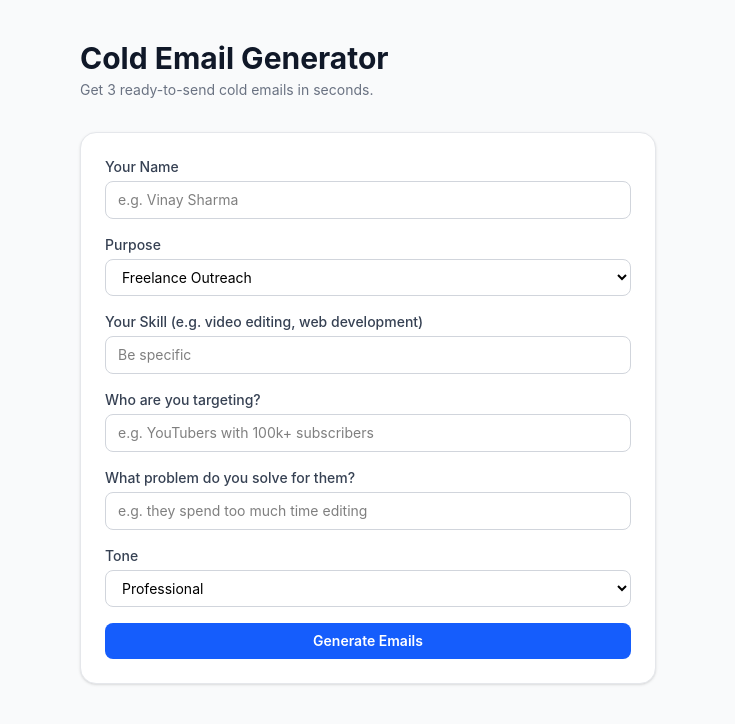
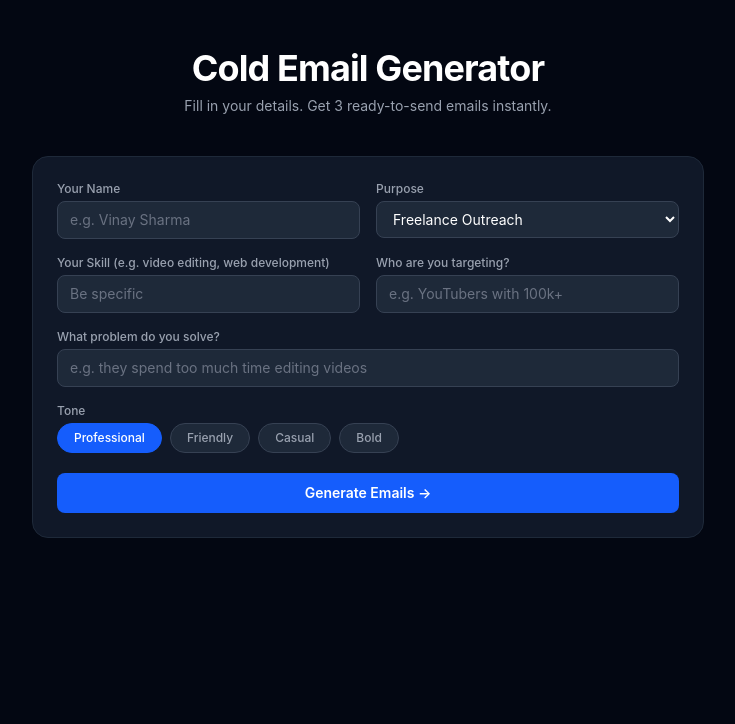
Before and after one commit to Vinay0825/cold-email-generator, a React app in the folder frontend/: page / in a window 1280 px wide. Shown: the top 724 px of the page, without its empty margins (272-1007 px from the left). Built offline with nearby package versions, Linux system fonts and the light colour scheme; the HTML template or start-up script is replaced by a standard one.

Commit message:
redesign - dark theme, 3 column cards, copy all

```diff
--- a/frontend/src/App.jsx
+++ b/frontend/src/App.jsx
@@ -20,32 +20,55 @@ const tones = ["Professional", "Friendly", "Casual", "Bold"];
 
 function parseEmails(text) {
   const blocks = text.split(/\*\*Template \d+[^*]*\*\*/g).filter(Boolean);
-  const titles = [...text.matchAll(/\*\*Template \d+[^*]*\*\*/g)].map(m => m[0].replace(/\*\*/g, ""));
+  const titles = [...text.matchAll(/\*\*Template \d+[^*]*\*\*/g)].map(
+    (m) => m[0].replace(/\*\*/g, "")
+  );
   return blocks.map((body, i) => ({
     title: titles[i] || `Email ${i + 1}`,
     body: body.trim(),
   }));
 }
 
-function EmailCard({ title, body }) {
+function EmailCard({ title, body, index }) {
   const [copied, setCopied] = useState(false);
+  const colors = [
+    "from-blue-50 to-white border-blue-100",
+    "from-purple-50 to-white border-purple-100",
+    "from-emerald-50 to-white border-emerald-100",
+  ];
+  const badgeColors = [
+    "bg-blue-100 text-blue-700",
+    "bg-purple-100 text-purple-700",
+    "bg-emerald-100 text-emerald-700",
+  ];
+  const copyBtnColors = [
+    "text-blue-600 hover:text-blue-800",
+    "text-purple-600 hover:text-purple-800",
+    "text-emerald-600 hover:text-emerald-800",
+  ];
+
   const handleCopy = () => {
     navigator.clipboard.writeText(body);
     setCopied(true);
     setTimeout(() => setCopied(false), 2000);
   };
+
   return (
-    <div className="bg-white border border-gray-200 rounded-xl p-5 shadow-sm">
-      <div className="flex justify-between items-center mb-3">
-        <h3 className="text-sm font-semibold text-gray-700">{title}</h3>
-        <button
-          onClick={handleCopy}
-          className="text-xs text-blue-600 hover:underline"
-        >
-          {copied ? "Copied!" : "Copy"}
+    <div className={`flex flex-col bg-gradient-to-b ${colors[index]} border rounded-2xl p-5 shadow-sm h-full`}>
+      <div className="flex justify-between items-start mb-3">
+        <span className={`text-xs font-semibold px-2 py-1 rounded-full ${badgeColors[index]}`}>
+          {index === 0 ? "Direct" : index === 1 ? "Personalized" : "Problem-Solve"}
+        </span>
+        <button onClick={handleCopy} className={`text-xs font-medium ${copyBtnColors[index]} transition`}>
+          {copied ? "✓ Copied" : "Copy"}
         </button>
       </div>
-      <pre className="text-sm text-gray-600 whitespace-pre-wrap leading-relaxed">{body}</pre>
+      <h3 className="text-xs font-semibold text-gray-500 mb-2 uppercase tracking-wide">
+        {title}
+      </h3>
+      <pre className="text-sm text-gray-700 whitespace-pre-wrap leading-relaxed flex-1">
+        {body}
+      </pre>
     </div>
   );
 }
@@ -62,6 +85,7 @@ function App() {
   const [emails, setEmails] = useState([]);
   const [loading, setLoading] = useState(false);
   const [error, setError] = useState("");
+  const [copiedAll, setCopiedAll] = useState(false);
 
   const handleChange = (e) => {
     setForm({ ...form, [e.target.name]: e.target.value });
@@ -89,83 +113,111 @@ function App() {
     setLoading(false);
   };
 
+  const handleCopyAll = () => {
+    const all = emails.map((e, i) => `--- Email ${i + 1} ---\n${e.body}`).join("\n\n");
+    navigator.clipboard.writeText(all);
+    setCopiedAll(true);
+    setTimeout(() => setCopiedAll(false), 2000);
+  };
+
   return (
-    <div className="min-h-screen bg-gray-50 px-4 py-10">
-      <div className="max-w-xl mx-auto">
-        <div className="mb-8">
-          <h1 className="text-3xl font-bold text-gray-900">Cold Email Generator</h1>
-          <p className="text-sm text-gray-500 mt-1">Get 3 ready-to-send cold emails in seconds.</p>
+    <div className="min-h-screen bg-gray-950 text-white px-4 py-12">
+      <div className="max-w-6xl mx-auto">
+
+        {/* Header */}
+        <div className="text-center mb-10">
+          <h1 className="text-4xl font-bold tracking-tight">Cold Email Generator</h1>
+          <p className="text-gray-400 mt-2 text-sm">Fill in your details. Get 3 ready-to-send emails instantly.</p>
         </div>
 
-        <div className="bg-white rounded-2xl shadow-sm border border-gray-200 p-6 space-y-4 mb-6">
+        {/* Form */}
+        <div className="bg-gray-900 border border-gray-800 rounded-2xl p-6 max-w-2xl mx-auto mb-10">
+          <div className="grid grid-cols-1 sm:grid-cols-2 gap-4">
             <div>
-            <label className="block text-sm font-medium text-gray-700 mb-1">Your Name</label>
+              <label className="block text-xs font-medium text-gray-400 mb-1">Your Name</label>
               <input name="name" placeholder="e.g. Vinay Sharma" onChange={handleChange}
-              className="w-full border border-gray-300 rounded-lg px-3 py-2 text-sm focus:outline-none focus:ring-2 focus:ring-blue-500" />
+                className="w-full bg-gray-800 border border-gray-700 rounded-lg px-3 py-2 text-sm text-white placeholder-gray-500 focus:outline-none focus:ring-2 focus:ring-blue-500" />
             </div>
 
             <div>
-            <label className="block text-sm font-medium text-gray-700 mb-1">Purpose</label>
+              <label className="block text-xs font-medium text-gray-400 mb-1">Purpose</label>
               <select name="purpose" onChange={handleChange}
-              className="w-full border border-gray-300 rounded-lg px-3 py-2 text-sm focus:outline-none focus:ring-2 focus:ring-blue-500">
+                className="w-full bg-gray-800 border border-gray-700 rounded-lg px-3 py-2 text-sm text-white focus:outline-none focus:ring-2 focus:ring-blue-500">
                 {purposes.map(p => <option key={p}>{p}</option>)}
               </select>
             </div>
 
             <div>
-            <label className="block text-sm font-medium text-gray-700 mb-1">{offerLabels[form.purpose]}</label>
+              <label className="block text-xs font-medium text-gray-400 mb-1">{offerLabels[form.purpose]}</label>
               <input name="offer" placeholder="Be specific" onChange={handleChange}
-              className="w-full border border-gray-300 rounded-lg px-3 py-2 text-sm focus:outline-none focus:ring-2 focus:ring-blue-500" />
+                className="w-full bg-gray-800 border border-gray-700 rounded-lg px-3 py-2 text-sm text-white placeholder-gray-500 focus:outline-none focus:ring-2 focus:ring-blue-500" />
             </div>
 
             <div>
-            <label className="block text-sm font-medium text-gray-700 mb-1">Who are you targeting?</label>
-            <input name="target" placeholder="e.g. YouTubers with 100k+ subscribers" onChange={handleChange}
-              className="w-full border border-gray-300 rounded-lg px-3 py-2 text-sm focus:outline-none focus:ring-2 focus:ring-blue-500" />
+              <label className="block text-xs font-medium text-gray-400 mb-1">Who are you targeting?</label>
+              <input name="target" placeholder="e.g. YouTubers with 100k+" onChange={handleChange}
+                className="w-full bg-gray-800 border border-gray-700 rounded-lg px-3 py-2 text-sm text-white placeholder-gray-500 focus:outline-none focus:ring-2 focus:ring-blue-500" />
             </div>
 
-          <div>
-            <label className="block text-sm font-medium text-gray-700 mb-1">What problem do you solve for them?</label>
-            <input name="painPoint" placeholder="e.g. they spend too much time editing" onChange={handleChange}
-              className="w-full border border-gray-300 rounded-lg px-3 py-2 text-sm focus:outline-none focus:ring-2 focus:ring-blue-500" />
+            <div className="sm:col-span-2">
+              <label className="block text-xs font-medium text-gray-400 mb-1">What problem do you solve?</label>
+              <input name="painPoint" placeholder="e.g. they spend too much time editing videos" onChange={handleChange}
+                className="w-full bg-gray-800 border border-gray-700 rounded-lg px-3 py-2 text-sm text-white placeholder-gray-500 focus:outline-none focus:ring-2 focus:ring-blue-500" />
             </div>
 
-          <div>
-            <label className="block text-sm font-medium text-gray-700 mb-1">Tone</label>
-            <select name="tone" onChange={handleChange}
-              className="w-full border border-gray-300 rounded-lg px-3 py-2 text-sm focus:outline-none focus:ring-2 focus:ring-blue-500">
-              {tones.map(t => <option key={t}>{t}</option>)}
-            </select>
+            <div className="sm:col-span-2">
+              <label className="block text-xs font-medium text-gray-400 mb-1">Tone</label>
+              <div className="flex gap-2 flex-wrap">
+                {tones.map(t => (
+                  <button key={t} onClick={() => setForm({ ...form, tone: t })}
+                    className={`px-4 py-1.5 rounded-full text-xs font-medium border transition ${form.tone === t ? "bg-blue-600 border-blue-600 text-white" : "bg-gray-800 border-gray-700 text-gray-400 hover:border-gray-500"}`}>
+                    {t}
+                  </button>
+                ))}
+              </div>
+            </div>
           </div>
 
-          {error && <p className="text-red-500 text-sm">{error}</p>}
+          {error && <p className="text-red-400 text-xs mt-3">{error}</p>}
 
           <button onClick={handleSubmit} disabled={loading}
-            className="w-full bg-blue-600 hover:bg-blue-700 disabled:opacity-50 text-white font-semibold py-2 rounded-lg text-sm transition">
-            {loading ? "Generating..." : "Generate Emails"}
+            className="w-full mt-5 bg-blue-600 hover:bg-blue-700 disabled:opacity-50 text-white font-semibold py-2.5 rounded-lg text-sm transition">
+            {loading ? "Generating..." : "Generate Emails →"}
           </button>
         </div>
 
+        {/* Skeletons */}
         {loading && (
-          <div className="space-y-4">
-            {[1,2,3].map(i => (
-              <div key={i} className="bg-white border border-gray-200 rounded-xl p-5 animate-pulse">
-                <div className="h-3 bg-gray-200 rounded w-1/3 mb-4"></div>
+          <div className="grid grid-cols-1 md:grid-cols-3 gap-4">
+            {[1, 2, 3].map(i => (
+              <div key={i} className="bg-gray-900 border border-gray-800 rounded-2xl p-5 animate-pulse h-64">
+                <div className="h-3 bg-gray-700 rounded w-1/3 mb-4"></div>
                 <div className="space-y-2">
-                  <div className="h-2 bg-gray-100 rounded"></div>
-                  <div className="h-2 bg-gray-100 rounded w-5/6"></div>
-                  <div className="h-2 bg-gray-100 rounded w-4/6"></div>
+                  <div className="h-2 bg-gray-800 rounded"></div>
+                  <div className="h-2 bg-gray-800 rounded w-5/6"></div>
+                  <div className="h-2 bg-gray-800 rounded w-4/6"></div>
+                  <div className="h-2 bg-gray-800 rounded w-5/6"></div>
                 </div>
               </div>
             ))}
           </div>
         )}
 
+        {/* Email Cards */}
         {emails.length > 0 && (
-          <div className="space-y-4">
+          <div>
+            <div className="flex justify-between items-center mb-4">
+              <h2 className="text-sm font-semibold text-gray-300">Your 3 Email Templates</h2>
+              <button onClick={handleCopyAll}
+                className="text-xs font-medium text-blue-400 hover:text-blue-300 border border-blue-800 px-3 py-1.5 rounded-full transition">
+                {copiedAll ? "✓ All Copied" : "Copy All"}
+              </button>
+            </div>
+            <div className="grid grid-cols-1 md:grid-cols-3 gap-4">
               {emails.map((email, i) => (
-              <EmailCard key={i} title={email.title} body={email.body} />
+                <EmailCard key={i} title={email.title} body={email.body} index={i} />
               ))}
+            </div>
           </div>
         )}
       </div>
```
Lines whose indentation alone changed are shown as unchanged.
